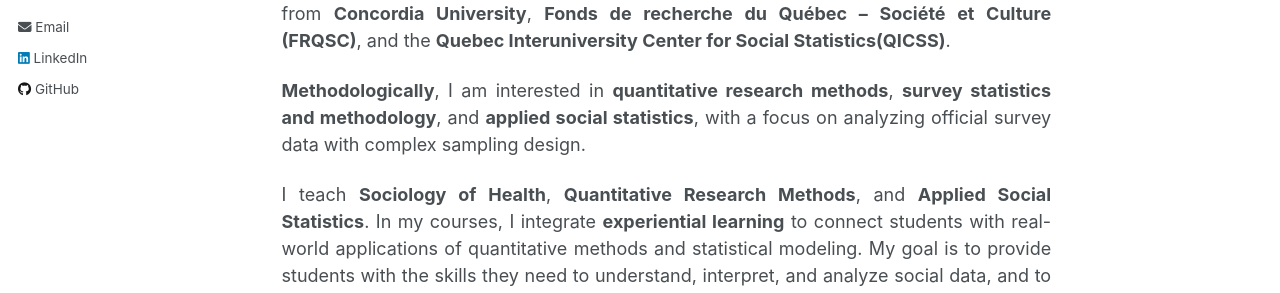
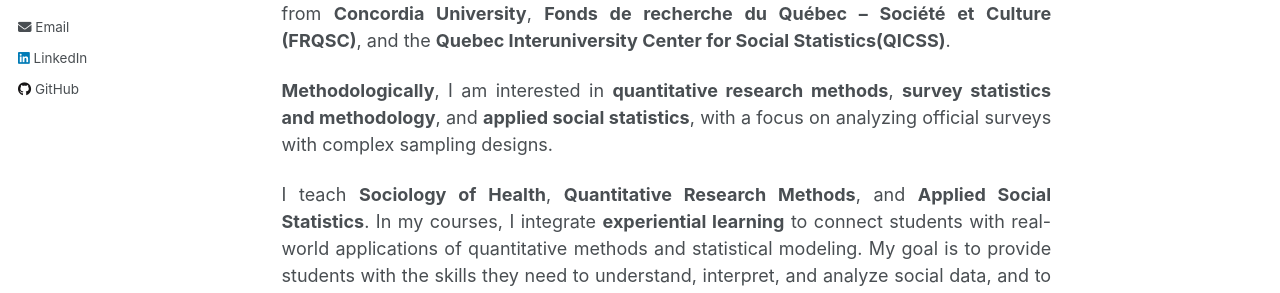
Before and after one commit to Mohsnmonji/mohsnmonji.github.io, a Jekyll site: the page built from _pages/about.md, in a window 1280 px wide and 1269 px high. Shown: the part 317-610 px from the top of the window. Built offline with Jekyll 4.4.1, drawn with Linux system fonts in a browser that asks for light colours.

Commit message:
Update about.md

```diff
--- a/_pages/about.md
+++ b/_pages/about.md
@@ -12,7 +12,7 @@ redirect_from:
 
 I am a **PhD Candidate in Sociology** at Concordia University and a **CAnD3 Doctoral Fellow** at McGill University, conducting research on the social determinants of mental health and disparities in mental health outcomes, particularly psychological distress, anxiety, and depression among youth. I use **statistical modeling** and **machine learning** to analyze such disparities and recommend evidence-based policies for better mental health outcomes at the population level. My doctoral research has been supported by funding from **Concordia University**, **Fonds de recherche du Québec – Société et Culture (FRQSC)**, and the **Quebec Interuniversity Center for Social Statistics(QICSS)**.
 
-**Methodologically**, I am interested in **quantitative research methods**, **survey statistics and methodology**, and **applied social statistics**, with a focus on analyzing official survey data with complex sampling design.
+**Methodologically**, I am interested in **quantitative research methods**, **survey statistics and methodology**, and **applied social statistics**, with a focus on analyzing official surveys with complex sampling designs.
 
 I teach **Sociology of Health**, **Quantitative Research Methods**, and **Applied Social Statistics**. In my courses, I integrate **experiential learning** to connect students with real-world applications of quantitative methods and statistical modeling. My goal is to provide students with the skills they need to understand, interpret, and analyze social data, and to use statistical knowledge to make a difference and contribute to a more functional and just society.
 
```
